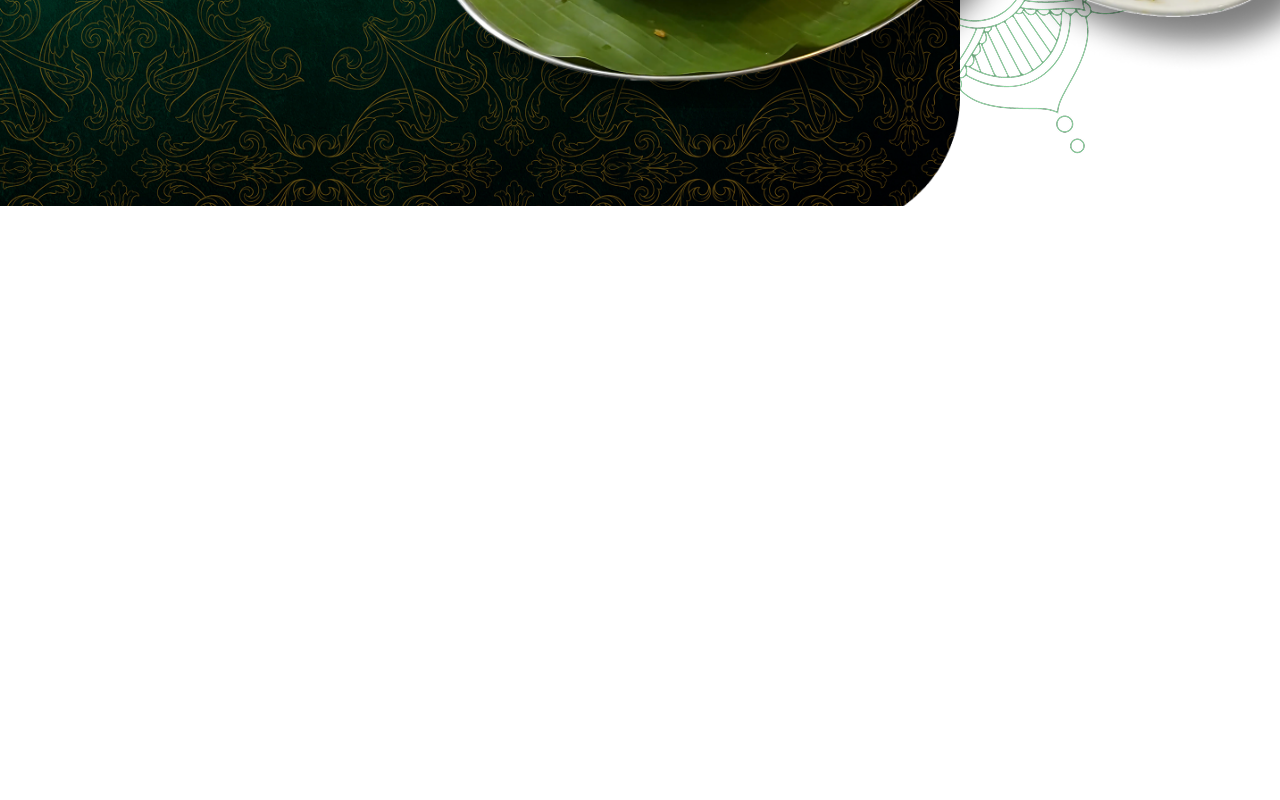
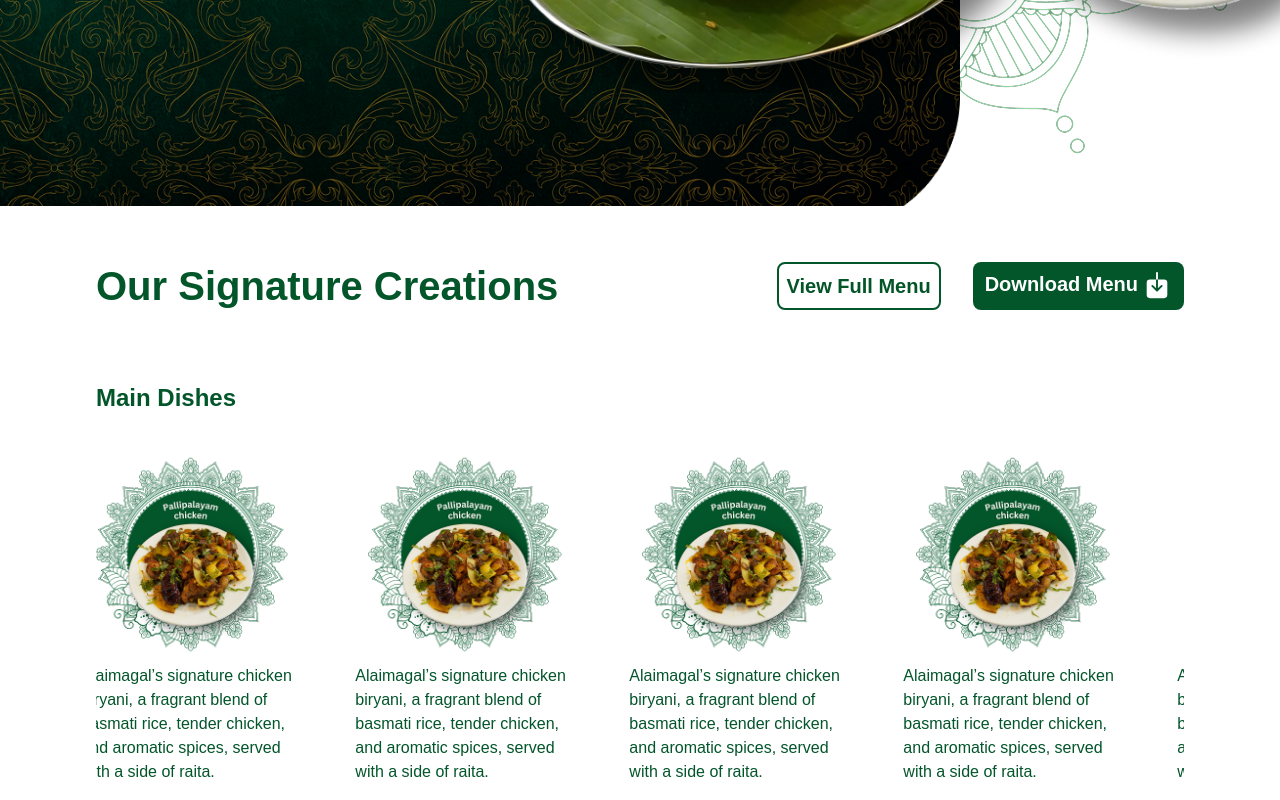
Before and after one commit to pixelatedcafe/alaimagal-website, a Next.js app: page / in a window 1280 px wide. Shown: the part 594-1394 px from the top of the page. Before the commit the page ends 800 px from the top, so only its background shows below. Built offline with nearby package versions, Linux system fonts and the light colour scheme.

Commit message:
Refactor code structure for improved readability and maintainability

```diff
--- a/app/(root)/page.js
+++ b/app/(root)/page.js
@@ -1,10 +1,12 @@
 import React from 'react'
 import HeroSection from '../_components/HeroSection'
+import SignatureCreations from '../_components/SignatureCreations'
 
 const page = () => {
   return (
     <div className=''>
       <HeroSection />
+      <SignatureCreations />
     </div>
   )
 }
--- a/app/_components/HeroSection.js
+++ b/app/_components/HeroSection.js
@@ -9,8 +9,8 @@ const HeroSection = () => {
           <div className="bg-[url('/hero-bg-1.png')]  w-full h-screen bg-cover bg-center rounded-br-[120]">
             <div className='pl-24'>
               {/* Hero Title */}
-            <h1 className='text-4xl pt-[200] text-white font-extrabold py-12'>Authentic Non-Veg Delights.<br/> A Taste of Tradition.</h1>
-            <h4 className='text-white text-2xl'>Rooted in heritage, perfected with passion <br/>
+              <h1 className='text-5xl pt-[200] text-white font-extrabold py-12'>Authentic Non-Veg Delights.<br/> A Taste of Tradition.</h1>
+              <h4 className='text-white text-3xl'>Rooted in heritage, perfected with passion <br/>
                 Alaimagal serves hearty South Indian non-veg <br/> meals with a warm, premium touch.</h4>
 
               {/* Hero Buttons */}
@@ -40,14 +40,14 @@ const HeroSection = () => {
 
       <section className="w-1/4">
         <div className="bg-[url('/hero-bg-2.png')] w-[350] h-full bg-cover bg-right">
-          Sankar
+
         </div>
 
       </section>
       </div>
 
-      <div className='absolute top-24 right-0'>
-        <img src='/hero-image.png' alt='' className='w-[850px] py-8' />
+      <div className='absolute top-32 right-0'>
+        <img src='/hero-image.png' alt='' className='w-[780px] py-8' />
       </div>
     </div>
   )
--- /dev/null
+++ b/app/_components/SignatureCreations.js
@@ -0,0 +1,168 @@
+import React from 'react'
+import { IoDownload } from "react-icons/io5";
+
+const SignatureCreations = () => {
+
+    const signatureMain = [
+        {
+            id: 1,
+            name: 'Signature Chicken Biryani',
+            description: 'Alaimagal’s signature chicken biryani, a fragrant blend of basmati rice, tender chicken, and aromatic spices, served with a side of raita.',
+            image: '/signature-chicken-biryani.png',
+        },
+        {
+            id: 1,
+            name: 'Signature Chicken Biryani',
+            description: 'Alaimagal’s signature chicken biryani, a fragrant blend of basmati rice, tender chicken, and aromatic spices, served with a side of raita.',
+            image: '/signature-chicken-biryani.png',
+        },
+        {
+            id: 1,
+            name: 'Signature Chicken Biryani',
+            description: 'Alaimagal’s signature chicken biryani, a fragrant blend of basmati rice, tender chicken, and aromatic spices, served with a side of raita.',
+            image: '/signature-chicken-biryani.png',
+        },
+        {
+            id: 1,
+            name: 'Signature Chicken Biryani',
+            description: 'Alaimagal’s signature chicken biryani, a fragrant blend of basmati rice, tender chicken, and aromatic spices, served with a side of raita.',
+            image: '/signature-chicken-biryani.png',
+        },
+        {
+            id: 1,
+            name: 'Signature Chicken Biryani',
+            description: 'Alaimagal’s signature chicken biryani, a fragrant blend of basmati rice, tender chicken, and aromatic spices, served with a side of raita.',
+            image: '/signature-chicken-biryani.png',
+        },
+        {
+            id: 1,
+            name: 'Signature Chicken Biryani',
+            description: 'Alaimagal’s signature chicken biryani, a fragrant blend of basmati rice, tender chicken, and aromatic spices, served with a side of raita.',
+            image: '/signature-chicken-biryani.png',
+        },
+        {
+            id: 1,
+            name: 'Signature Chicken Biryani',
+            description: 'Alaimagal’s signature chicken biryani, a fragrant blend of basmati rice, tender chicken, and aromatic spices, served with a side of raita.',
+            image: '/signature-chicken-biryani.png',
+        },
+        {
+            id: 1,
+            name: 'Signature Chicken Biryani',
+            description: 'Alaimagal’s signature chicken biryani, a fragrant blend of basmati rice, tender chicken, and aromatic spices, served with a side of raita.',
+            image: '/signature-chicken-biryani.png',
+        },
+        {
+            id: 1,
+            name: 'Signature Chicken Biryani',
+            description: 'Alaimagal’s signature chicken biryani, a fragrant blend of basmati rice, tender chicken, and aromatic spices, served with a side of raita.',
+            image: '/signature-chicken-biryani.png',
+        },
+        {
+            id: 1,
+            name: 'Signature Chicken Biryani',
+            description: 'Alaimagal’s signature chicken biryani, a fragrant blend of basmati rice, tender chicken, and aromatic spices, served with a side of raita.',
+            image: '/signature-chicken-biryani.png',
+        },
+    ]
+
+    const signatureSide = [
+        {
+            id: 1,
+            name: 'Signature Chicken Biryani',
+            description: 'Alaimagal’s signature chicken biryani, a fragrant blend of basmati rice, tender chicken, and aromatic spices, served with a side of raita.',
+            image: '/signature-chicken-biryani.png',
+        },
+        {
+            id: 1,
+            name: 'Signature Chicken Biryani',
+            description: 'Alaimagal’s signature chicken biryani, a fragrant blend of basmati rice, tender chicken, and aromatic spices, served with a side of raita.',
+            image: '/signature-chicken-biryani.png',
+        },
+        {
+            id: 1,
+            name: 'Signature Chicken Biryani',
+            description: 'Alaimagal’s signature chicken biryani, a fragrant blend of basmati rice, tender chicken, and aromatic spices, served with a side of raita.',
+            image: '/signature-chicken-biryani.png',
+        },
+        {
+            id: 1,
+            name: 'Signature Chicken Biryani',
+            description: 'Alaimagal’s signature chicken biryani, a fragrant blend of basmati rice, tender chicken, and aromatic spices, served with a side of raita.',
+            image: '/signature-chicken-biryani.png',
+        },
+        {
+            id: 1,
+            name: 'Signature Chicken Biryani',
+            description: 'Alaimagal’s signature chicken biryani, a fragrant blend of basmati rice, tender chicken, and aromatic spices, served with a side of raita.',
+            image: '/signature-chicken-biryani.png',
+        },
+        {
+            id: 1,
+            name: 'Signature Chicken Biryani',
+            description: 'Alaimagal’s signature chicken biryani, a fragrant blend of basmati rice, tender chicken, and aromatic spices, served with a side of raita.',
+            image: '/signature-chicken-biryani.png',
+        },
+        {
+            id: 1,
+            name: 'Signature Chicken Biryani',
+            description: 'Alaimagal’s signature chicken biryani, a fragrant blend of basmati rice, tender chicken, and aromatic spices, served with a side of raita.',
+            image: '/signature-chicken-biryani.png',
+        },
+        {
+            id: 1,
+            name: 'Signature Chicken Biryani',
+            description: 'Alaimagal’s signature chicken biryani, a fragrant blend of basmati rice, tender chicken, and aromatic spices, served with a side of raita.',
+            image: '/signature-chicken-biryani.png',
+        },
+        {
+            id: 1,
+            name: 'Signature Chicken Biryani',
+            description: 'Alaimagal’s signature chicken biryani, a fragrant blend of basmati rice, tender chicken, and aromatic spices, served with a side of raita.',
+            image: '/signature-chicken-biryani.png',
+        },
+        {
+            id: 1,
+            name: 'Signature Chicken Biryani',
+            description: 'Alaimagal’s signature chicken biryani, a fragrant blend of basmati rice, tender chicken, and aromatic spices, served with a side of raita.',
+            image: '/signature-chicken-biryani.png',
+        },
+    ]
+  return (
+    <div className='px-24'>
+        <div className='flex justify-between items-center'>
+            <div>
+                <h1 className='text-[#03552A] font-extrabold text-[40px]'>Our Signature Creations</h1>
+            </div>
+
+            <div className='flex space-x-8 py-14'>
+                <button className='border-2 border-[#03552A] font-semibold text-xl flex items-center gap-1 px-2 py-2 rounded-lg'>
+                    View Full Menu
+                </button>
+                <button className='bg-[#03552A] gap-1 flex text-xl font-semibold border-white text-white rounded-lg py-2 px-3'>
+                    Download Menu <span className='text-3xl'><IoDownload /></span>
+                </button>
+            </div>
+
+
+        </div>
+
+        {/* Main Dishes */}
+        <div>
+            <h1 className='text-[#03552A] font-semibold text-2xl py-4'>Main Dishes</h1>
+            <div className='overflow-x-hidden'>
+                <div className='flex flex-row gap-6 animate-scroll'>
+                    {signatureMain.map((item) => (
+                        <div key={item.id} className='p-4 min-w-[250px]'>
+                            <img src={item.image} alt={item.name} className='w-full object-cover rounded-lg' />
+                            <p className='text-[#03552A]'>{item.description}</p>
+                        </div>
+                    ))}
+                </div>
+            </div>
+        </div>
+    </div>
+  )
+}
+
+export default SignatureCreations
--- a/app/globals.css
+++ b/app/globals.css
@@ -3,6 +3,33 @@
 :root {
   --background: #ffffff;
   --foreground: #035528;
+}
+
+.animate-scroll {
+    animation: scroll 20s linear infinite;
+}
+
+@keyframes scroll {
+    0% {
+        transform: translateX(0);
+    }
+    100% {
+        transform: translateX(-100%);
+    }
+}
+
+/* Optional: Pause on hover */
+.animate-scroll:hover {
+    animation-play-state: paused;
+}
+
+/* Hide scrollbar for cleaner look */
+.overflow-x-hidden::-webkit-scrollbar {
+    display: none;
+}
+.overflow-x-hidden {
+    -ms-overflow-style: none; /* IE and Edge */
+    scrollbar-width: none; /* Firefox */
 }
 
 @theme inline {
--- a/app/layout.js
+++ b/app/layout.js
@@ -23,7 +23,7 @@ export default function RootLayout({ children }) {
       <body
         className={`${geistSans.variable} ${geistMono.variable} antialiased`}
       >
-        <Navbar />
+        {/* <Navbar /> */}
         {children}
       </body>
     </html>
```
Also changed, not shown: public/signature-chicken-biryani.png (added). Lines whose indentation alone changed are shown as unchanged.
